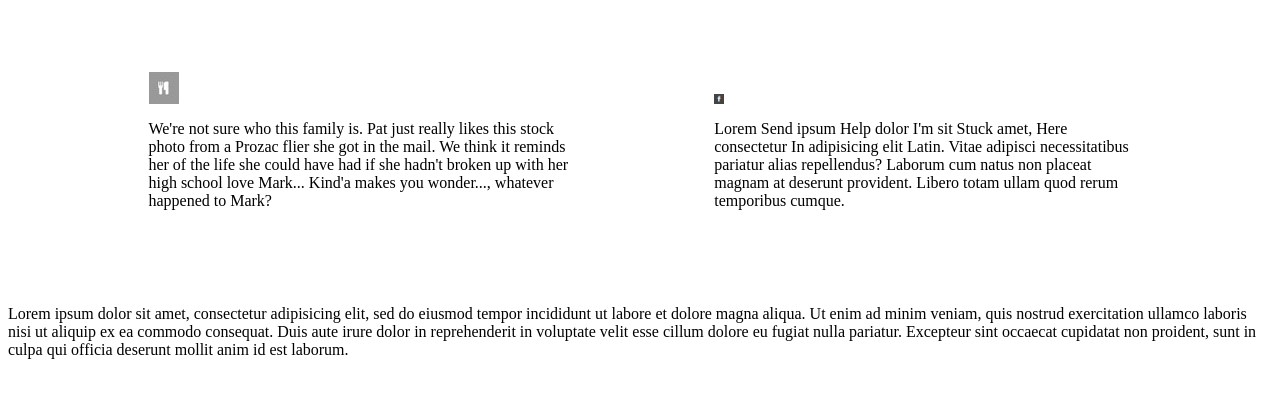
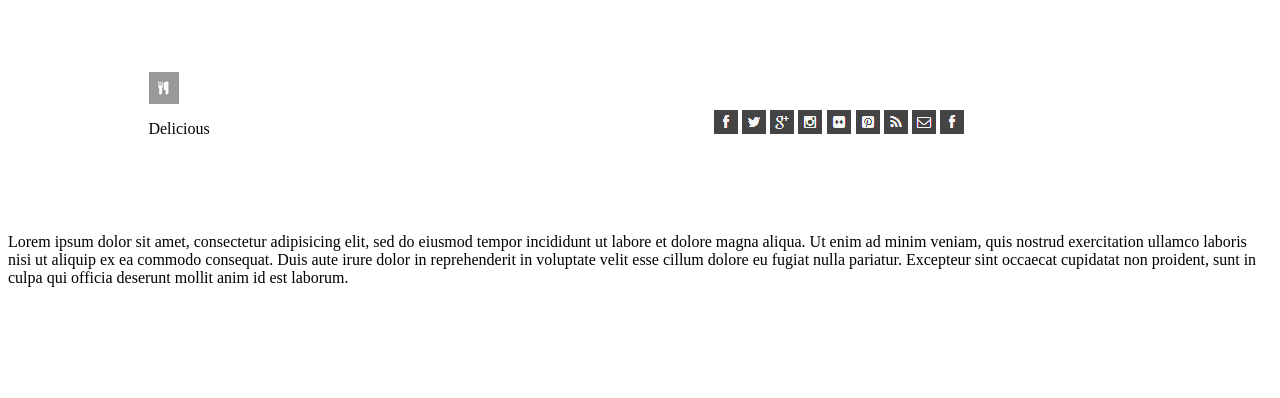
Before and after one commit to ASMO360/chocolate-pizza, a plain HTML site: page index.html in a window 1280 px wide. Drawn offline with Linux system fonts and the light colour scheme.

Commit message:
corrected two-column header photo structure and CSS

```diff
--- a/index.html
+++ b/index.html
@@ -8,11 +8,18 @@
 
   <section class = "two-column">
     <img id="left-side" src="lab-assets/small-logo.png" alt="small logo">
-    <p>We're not sure who this family is.  Pat just really likes this stock photo from a Prozac flier she got in the mail.  We think it reminds her of the life she could have had if she hadn't broken up with her high school love Mark... Kind'a makes you wonder..., whatever happened to Mark?</p>
+    <p>Delicious</p>
   </section>
   <section class = "two-column">
-    <img id="right-side" src="lab-assets/fb-icon.png" alt="FaceBook" scr="lab-assets/twit-icon.png" alt="Twitter" scr="lab-assets/gp-icon.png" alt="Google" scr="lab-assets/insta-icon.png" alt="Insta" scr="lab-assets/flic-icon.png" alt="Flic" scr="lab-assets/pint-icon.png" alt="Pinterest" scr="lab-assets/rss-icon.png" alt="RSS Icon" scr="lab-assets/mail-icon.png">
-    <p>Lorem Send ipsum Help dolor I'm sit Stuck amet, Here consectetur In adipisicing elit Latin. Vitae adipisci necessitatibus pariatur alias repellendus? Laborum cum natus non placeat magnam at deserunt provident. Libero totam ullam quod rerum temporibus cumque.</p>
+    <img id="right-side" src="lab-assets/fb-icon.png" alt="FaceBook">
+    <img id="right-side" src="lab-assets/twit-icon.png" alt="Twitter">
+    <img id="right-side" src="lab-assets/gp-icon.png" alt="GooglePic">
+    <img id="right-side" src="lab-assets/insta-icon.png" alt="Instagram">
+    <img id="right-side" src="lab-assets/flic-icon.png" alt="Flic">
+    <img id="right-side" src="lab-assets/pint-icon.png" alt="Pinterest">
+    <img id="right-side" src="lab-assets/rss-icon.png" alt="RSS">
+    <img id="right-side" src="lab-assets/mail-icon.png" alt="Mail">
+    <img id="right-side" src="lab-assets/fb-icon.png" alt="FaceBook">
   </section>
 
 
--- a/style.css
+++ b/style.css
@@ -10,10 +10,11 @@
 /*id of left    */
 #left-side {
   max-width: 100px;
-  align-content: left-side;
+  align: left;
 }
+/*id of right     */
+#right-side {
+  max-width: 3vw;
+  align: right;
 
-#right-side {
-  max-width: 10px;
-  align-content: right-side;
 }
```
